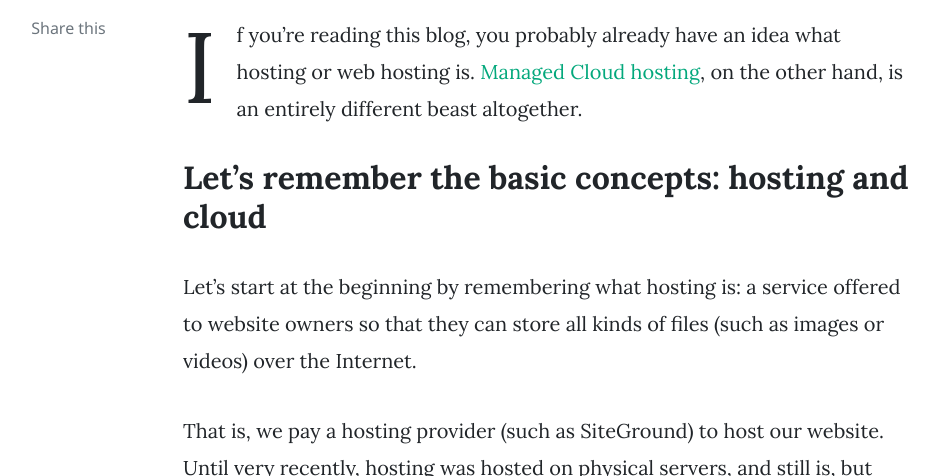
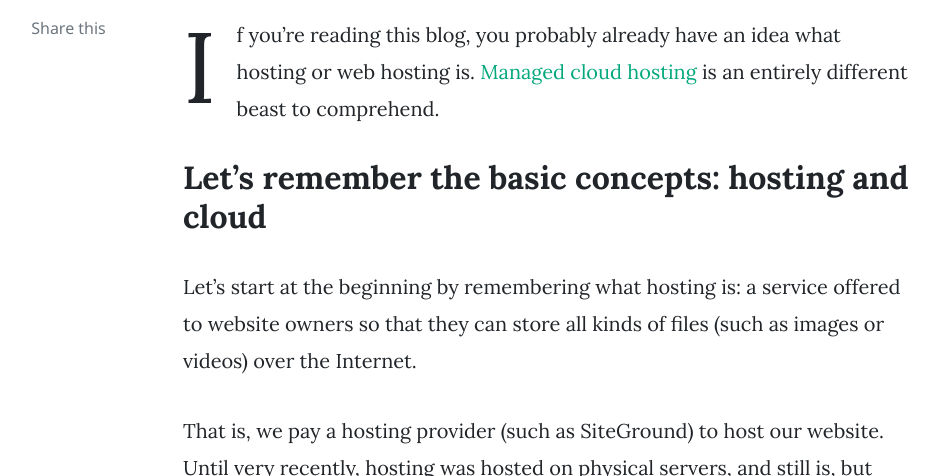
Before and after one commit to d0zme/d0z-medium, a Jekyll site: the page built from _posts/2020-10-03-what-is-managed-cloud.md, in a window 1280 px wide and 900 px high, cut to the strip 424-900 px from the top of the window. Shown: the whole strip, without its empty margins (187-1126 px from the left). Built offline with Jekyll 4.4.1, drawn with Linux system fonts in a browser that asks for light colours; nearby versions of some CDN libraries; comment, search, counter and statistics services are not loaded.

Commit message:
Update 2020-10-03-what-is-managed-cloud.md

```diff
--- a/_posts/2020-10-03-what-is-managed-cloud.md
+++ b/_posts/2020-10-03-what-is-managed-cloud.md
@@ -6,7 +6,7 @@ tags: hosting
 pemalink: /what-is-managed-cloud-hosting
 ---
 
-If you're reading this blog, you probably already have an idea what hosting or web hosting is. [Managed Cloud hosting](https://www.temok.com/managed-amazon-cloud-hosting), on the other hand, is an entirely different beast altogether.
+If you're reading this blog, you probably already have an idea what hosting or web hosting is. [Managed cloud hosting](https://www.temok.com/managed-amazon-cloud-hosting) is an entirely different beast to comprehend.
 
 ## Let's remember the basic concepts: hosting and cloud
 
```
